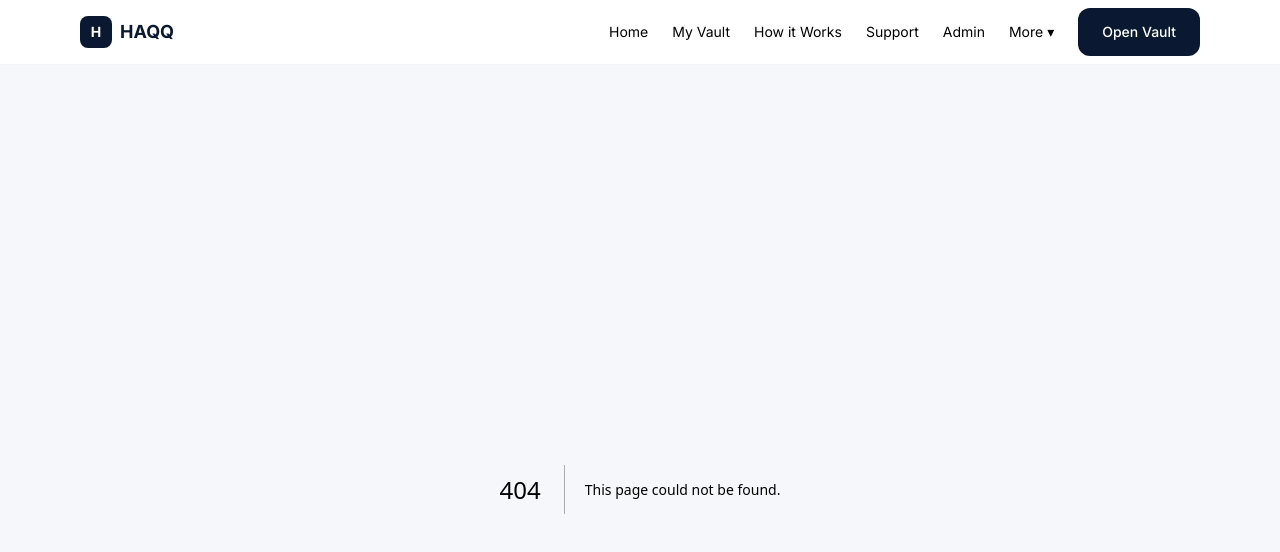
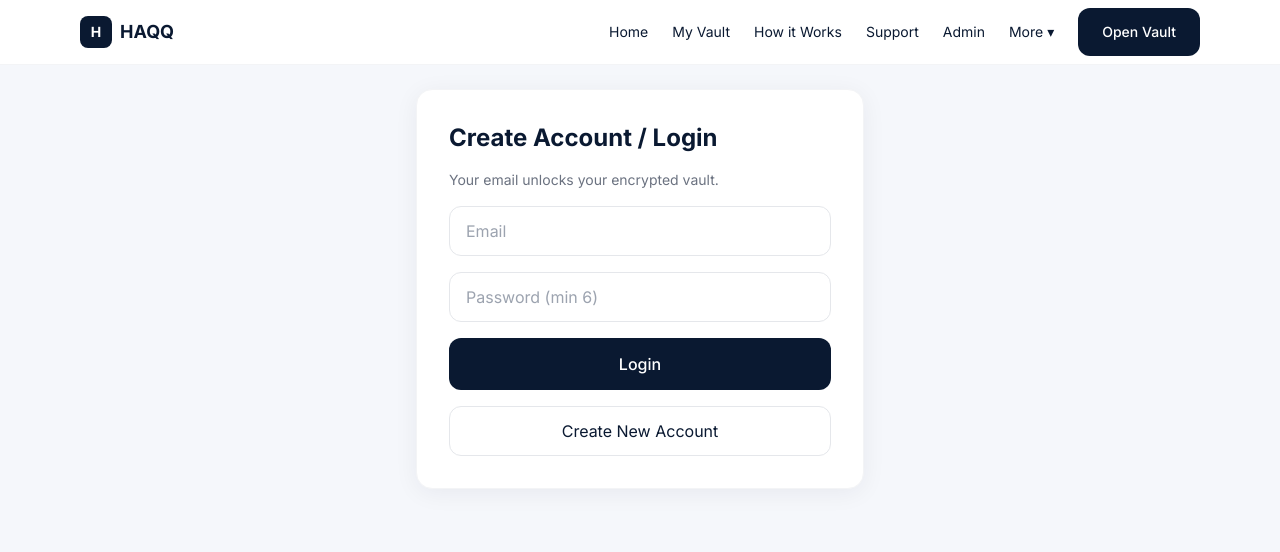
Before and after one commit to Habeebullahi7/Haqq-Vault, a Next.js app: page /account in a window 1280 px wide. Before the commit this address had no page. Shown: the top 552 px of the page. Built offline with nearby package versions, Linux system fonts and the light colour scheme; no server answers.

Commit message:
Implement account creation and login functionality

```diff
--- /dev/null
+++ b/app/account/page.tsx
@@ -0,0 +1,21 @@
+'use client'
+import { useEffect, useState } from 'react'
+import { supabase } from '@/lib/supabase'
+export default function Account(){
+  const [email,setEmail]=useState(''); const [password,setPassword]=useState(''); const [user,setUser]=useState<any>(null)
+  useEffect(()=>{ supabase.auth.getUser().then(({data})=>setUser(data.user)) },[])
+  const signup = async()=>{ const {error} = await supabase.auth.signUp({email,password}); if(error) alert(error.message); else alert('Check email to confirm!') }
+  const login = async()=>{ const {error} = await supabase.auth.signInWithPassword({email,password}); if(error) alert(error.message); else window.location.href='/vault' }
+  const logout = async()=>{ await supabase.auth.signOut(); window.location.href='/' }
+  if(user) return <div className="card p-8 max-w-md mx-auto text-center"><h2 className="font-bold">Salaam, {user.email}</h2><p className="text-sm text-gray-500 mt-2">Your vault is secured</p><button onClick={logout} className="mt-6 btn-navy w-full">Logout</button></div>
+  return (
+    <div className="card p-8 max-w-md mx-auto space-y-4">
+      <h1 className="text-2xl font-bold">Create Account / Login</h1>
+      <p className="text-sm text-gray-500">Your email unlocks your encrypted vault.</p>
+      <input value={email} onChange={e=>setEmail(e.target.value)} placeholder="Email" className="w-full border rounded-xl px-4 py-3"/>
+      <input type="password" value={password} onChange={e=>setPassword(e.target.value)} placeholder="Password (min 6)" className="w-full border rounded-xl px-4 py-3"/>
+      <button onClick={login} className="btn-navy w-full">Login</button>
+      <button onClick={signup} className="border rounded-xl w-full py-3">Create New Account</button>
+    </div>
+  )
+}
```
